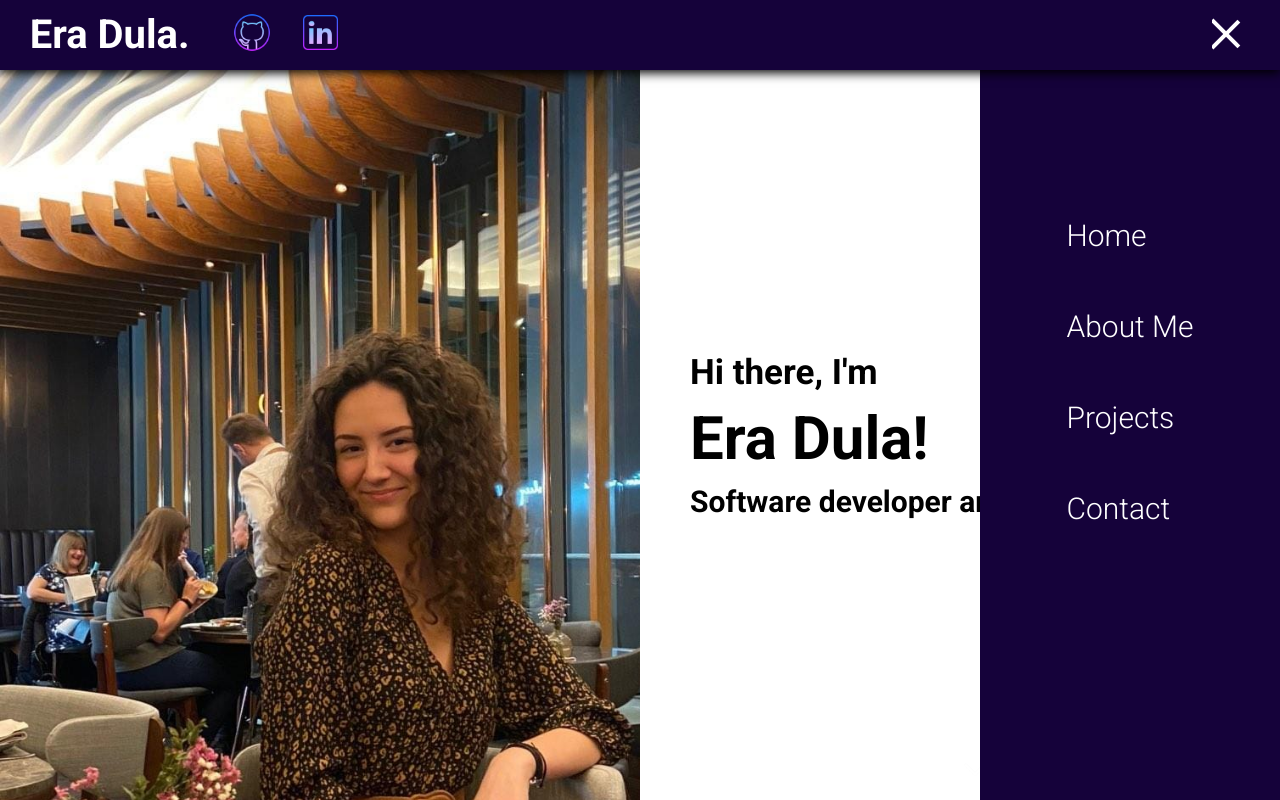
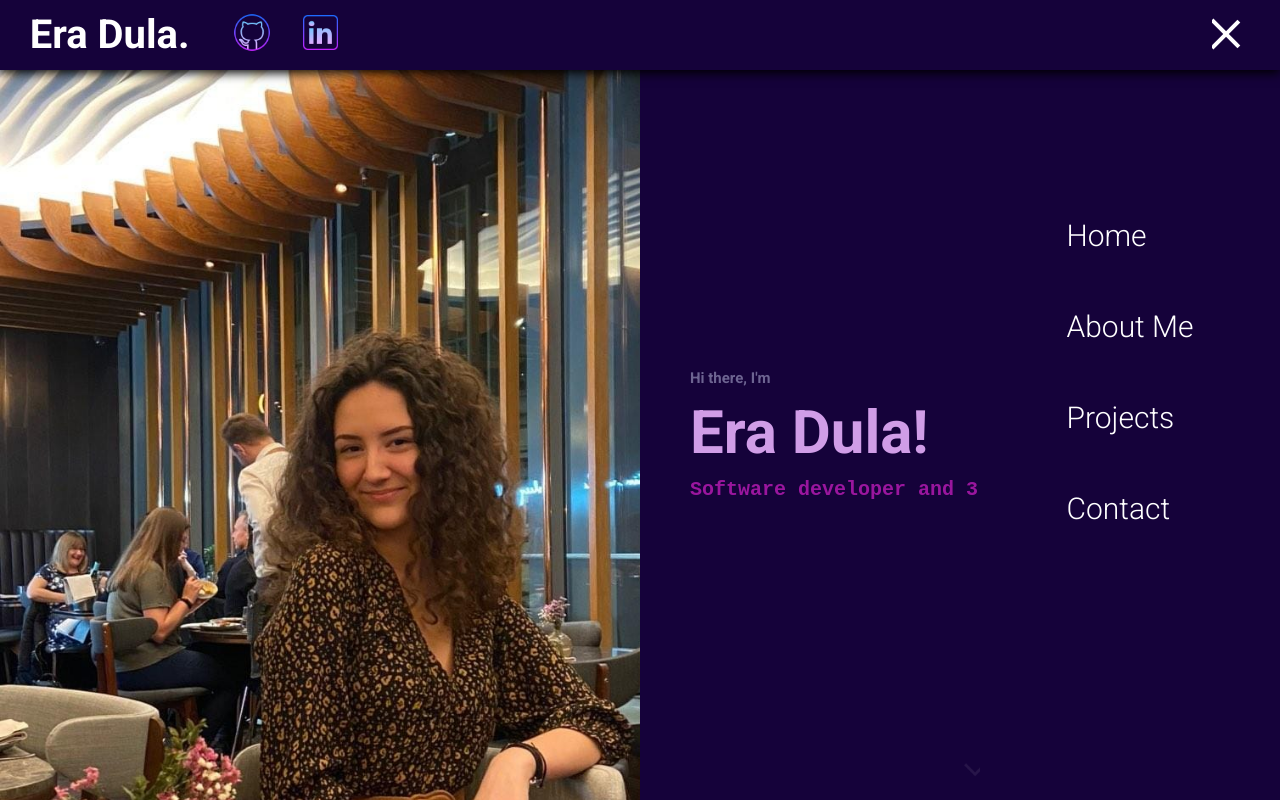
Before and after one commit to EraDula/personal-website, a React (Create React App) app in the folder my-website/: page / in a window 1280 px wide. Built offline with nearby package versions, Linux system fonts and the light colour scheme.

Commit message:
Edit intro design

```diff
--- a/my-website/src/components/intro/intro.scss
+++ b/my-website/src/components/intro/intro.scss
@@ -1,5 +1,7 @@
+@import "../../global.scss";
+
 .intro{
-  background-color: white;
+  background-color: $mainColour;
   display: flex;
 
   .left{
@@ -28,14 +30,18 @@
       justify-content: center;
 
       h1{
+        color: #d09de7;
         font-size: 60px;
         margin: 10px 0;
       }
       h2{
-        font-size: 35px;
+        color: #6d6491;
+        font-size: 15px;
       }
       h3{
-        font-size: 30px;
+        color: #9a169e;
+        font-family: Courier New,Courier,Lucida Sans Typewriter,Lucida Typewriter,monospace;
+        font-size: 20px;
       }
     }
     a{
```
